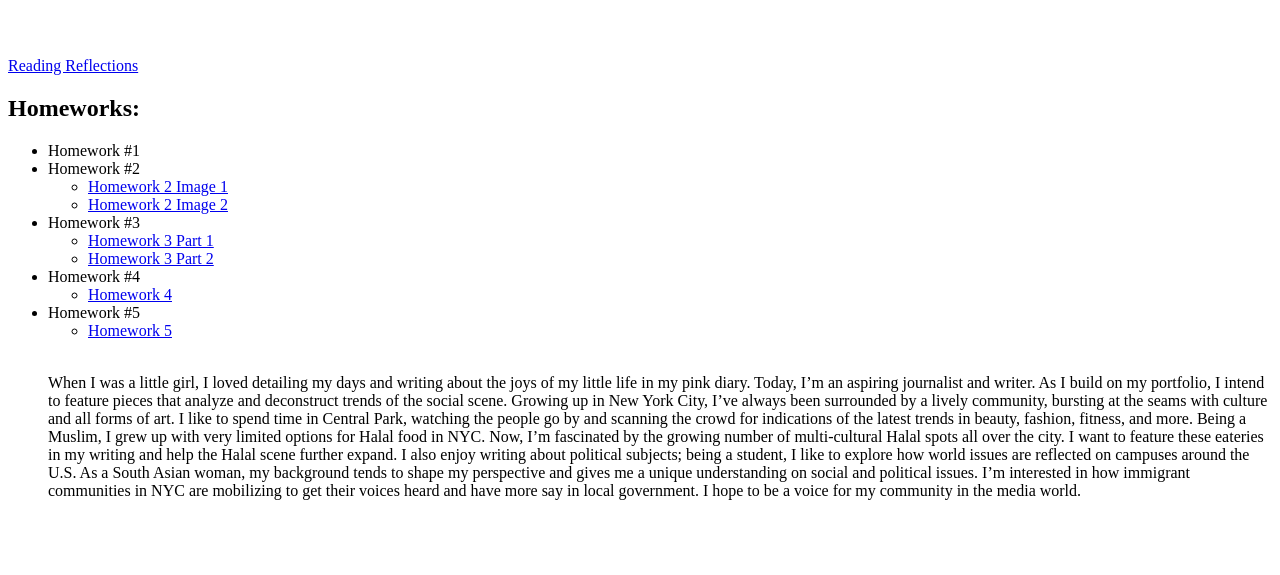
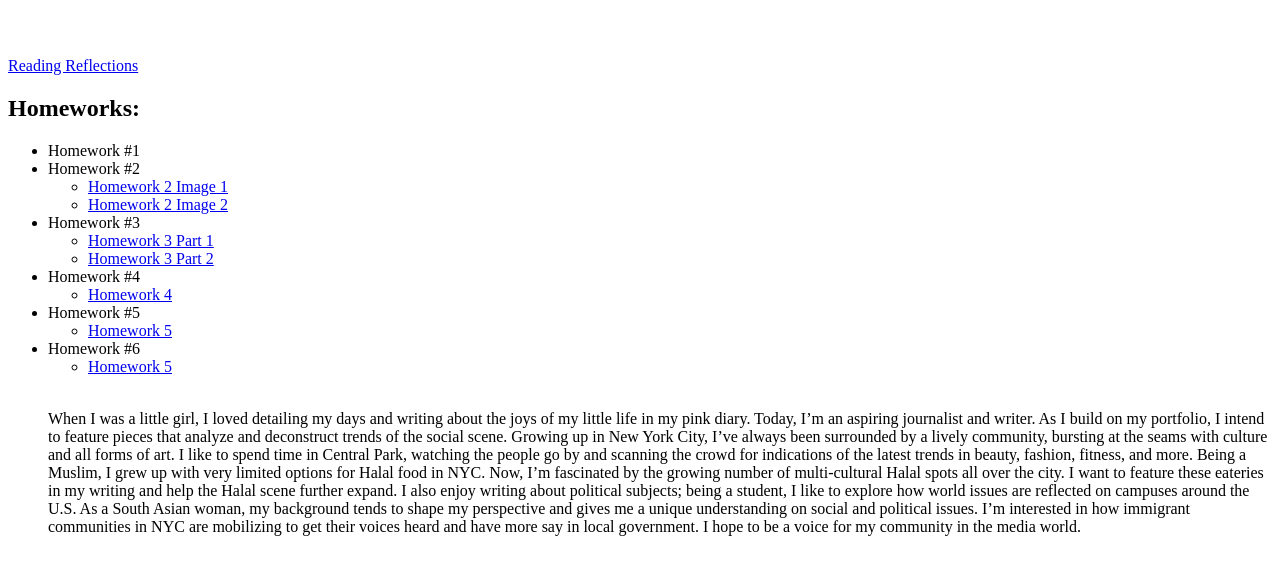
Before and after one commit to shaymaahmed1-jpg/medpl150-shayma, a plain HTML site: page index.html in a window 1280 px wide. Shown: the part 79-654 px from the top of the page. Drawn offline with Linux system fonts and the light colour scheme.

Commit message:
Update index.html

```diff
--- a/index.html
+++ b/index.html
@@ -66,6 +66,19 @@
     </ul>
 
      </li>
+
+      <li>
+
+       Homework #6
+
+             <ul>
+
+         <li><a href="homework6.html">Homework 5</a></li>
+
+    </ul>
+
+     </li>
+
 <br>
 <p> When I was a little girl, I loved detailing my days and writing about the joys of my little life in my pink diary. Today, I’m an aspiring journalist and writer. As I build on my portfolio, I intend to feature pieces that analyze and deconstruct trends of the social scene. Growing up in New York City, I’ve always been surrounded by a lively community, bursting at the seams with culture and all forms of art. I like to spend time in Central Park, watching the people go by and scanning the crowd for indications of the latest trends in beauty, fashion, fitness, and more. Being a Muslim, I grew up with very limited options for Halal food in NYC. Now, I’m fascinated by the growing number of multi-cultural Halal spots all over the city. I want to feature these eateries in my writing and help the Halal scene further expand.
 I also enjoy writing about political subjects; being a student, I like to explore how world issues are reflected on campuses around the U.S. As a South Asian woman, my background tends to shape my perspective and gives me a unique understanding on social and political issues. I’m interested in how immigrant communities in NYC are mobilizing to get their voices heard and have more say in local government. I hope to be a voice for my community in the media world.
```
